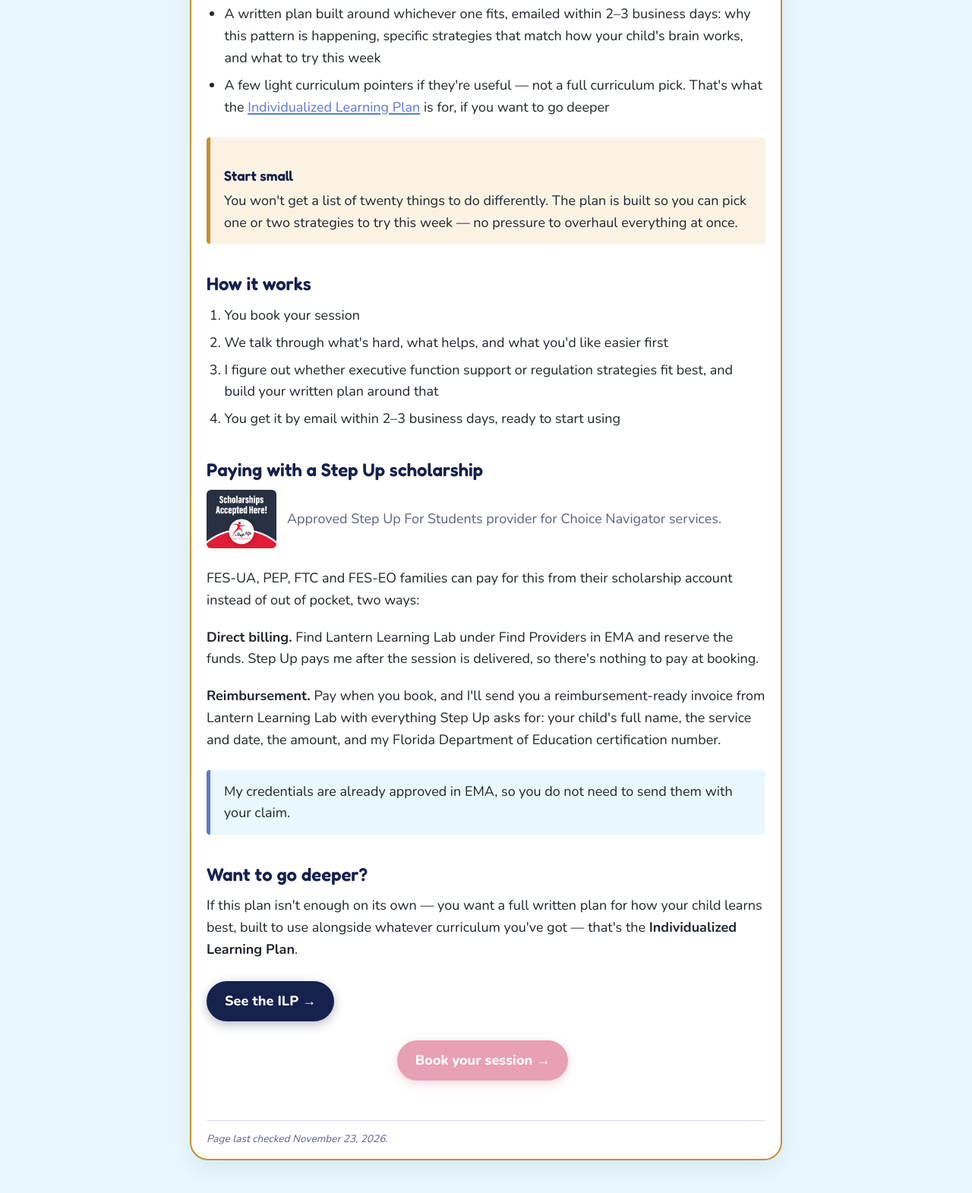
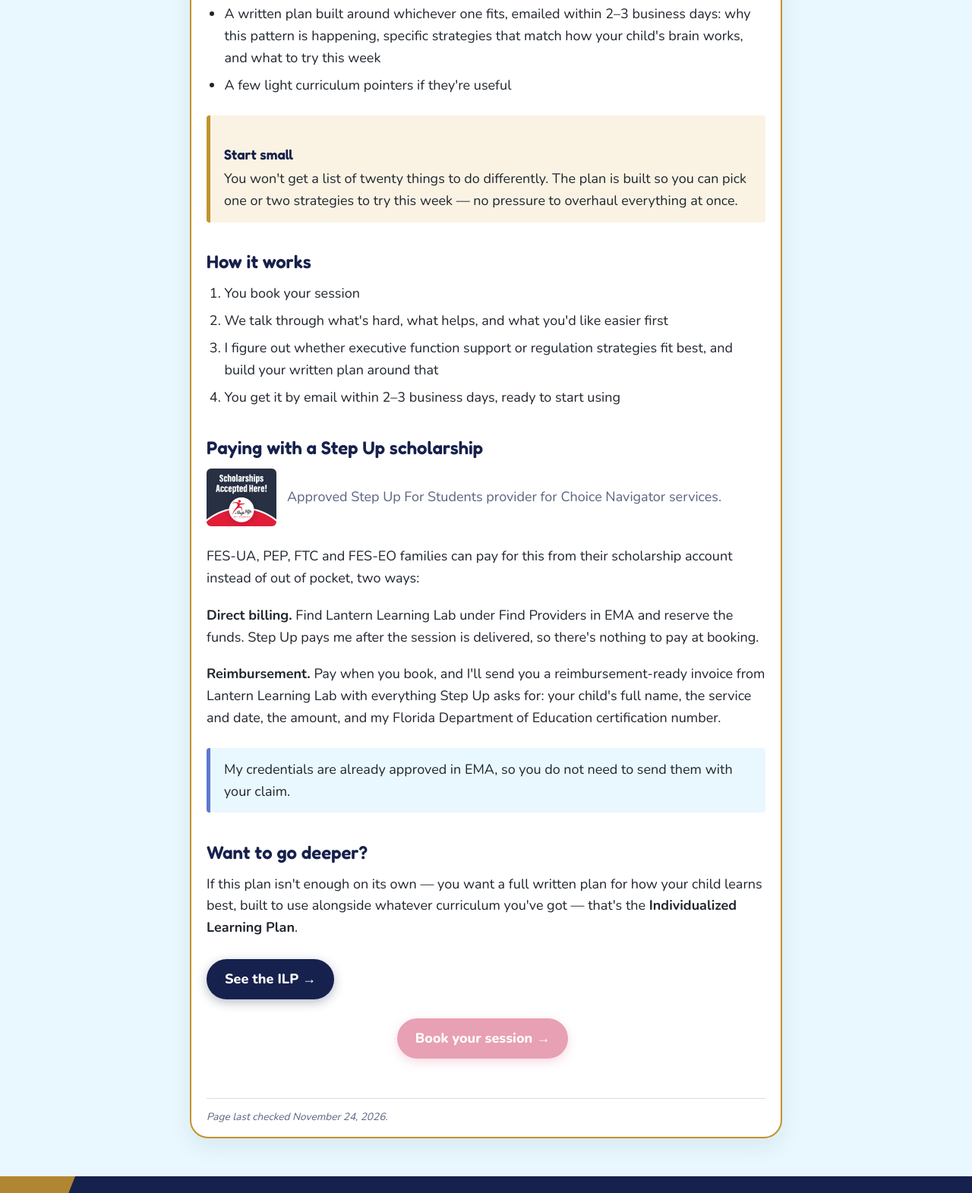
Before and after one commit to lanternlearninglabkatie/lantern-learning-lab-site, a plain HTML site: page services/meltdowns-to-momentum.html in a window 1280 px wide. Shown: the part 1488-3059 px from the top of the page at 76% size. Drawn offline with Linux system fonts and the light colour scheme.

Commit message:
Meltdowns to Momentum: remove redundant ILP mention
The ILP was cross-sold twice in nearly identical wording - once
inline in "What's included," once in its own "Want to go deeper?"
section. Kept the dedicated section, trimmed the inline duplicate
while keeping the curriculum-pointers promise itself.

Co-Authored-By: Claude Sonnet 5 <noreply@anthropic.com>
Claude-Session: https://claude.ai/code/session_01699rvve7kmkiXy34Rh68ig

```diff
--- a/services/meltdowns-to-momentum.html
+++ b/services/meltdowns-to-momentum.html
@@ -59,7 +59,7 @@
       <li>One focused call where we talk through what's actually happening — not a test, just a conversation about your child</li>
       <li>I figure out which kind of support actually fits: <strong>executive function</strong> (starting tasks, staying on track, managing time) or <strong>regulation</strong> (meltdowns, sensory overwhelm, staying calm enough to work) — most parents can't tell which until we talk it through, and that's exactly what this session is for</li>
       <li>A written plan built around whichever one fits, emailed within 2–3 business days: why this pattern is happening, specific strategies that match how your child's brain works, and what to try this week</li>
-      <li>A few light curriculum pointers if they're useful — not a full curriculum pick. That's what the <a href="ilp.html">Individualized Learning Plan</a> is for, if you want to go deeper</li>
+      <li>A few light curriculum pointers if they're useful</li>
     </ul>
 
     <div class="callout">
@@ -91,7 +91,7 @@
 
     <p style="text-align:center;"><a class="btn pink" href="https://www.picktime.com/0c602813-0f99-4477-9a25-08a6a5eed8b2" target="_blank" rel="noopener">Book your session →</a></p>
 
-    <p class="source"><em>Page last checked November 23, 2026.</em></p>
+    <p class="source"><em>Page last checked November 24, 2026.</em></p>
   </div>
 </main>
 <footer class="site">
```
